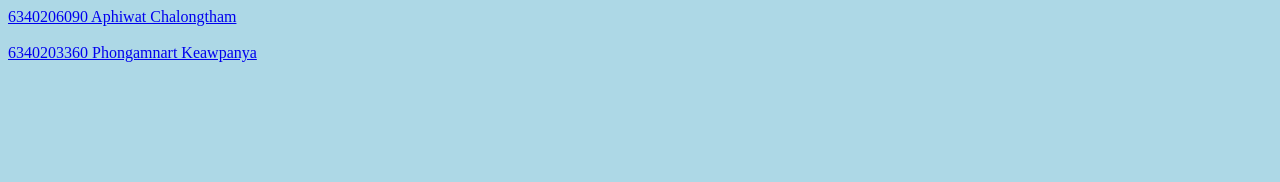
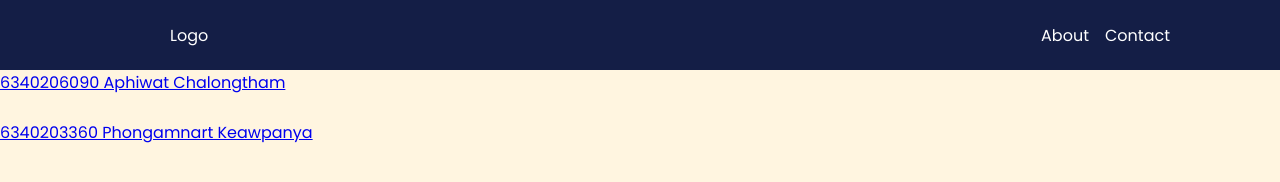
Before and after one commit to Aphiwatch/lab_3, a plain HTML site: page index.html in a window 1280 px wide. Drawn offline with Linux system fonts and the light colour scheme.

Commit message:
update style

```diff
--- a/index.html
+++ b/index.html
@@ -1,10 +1,26 @@
 <!DOCTYPE html>
-<html>
+<html lang="en">
     <head>
+        <meta charset="UTF-8">
         <title>My Friend and Me</title>
+        <meta name="viewport" content="width=device-width, initial-scale=1.0">
         <link rel="stylesheet" href="style.css">
     </head>
 <body>
+    <nav>
+        <div class="container">
+            <div class="nav-con">
+                <div class="logo">
+                    <a href="#">Logo</a>
+                </div>
+                <div class="menu">
+                    <li><a href="#">About</a></li>
+                    <li><a href="#">Contact</a></li>
+
+                </div>
+            </div>
+        </div>
+    </nav>
     <a href='profile_a.html'>6340206090 Aphiwat Chalongtham</a><br><br>
 
     <a href='profile_b.html'>6340203360 Phongamnart Keawpanya</a>
--- a/style.css
+++ b/style.css
@@ -1,3 +1,49 @@
-body {
-    background-color: lightblue;
+@import url('https://fonts.googleapis.com/css2?family=Poppins:wght@400;500;600&display=swap');
+
+*{
+    margin: 0;
+    padding: 0;
+    box-sizing: border-box;
+    list-style: none;
+    font-family: "Poppins", sans-serif;
 }
+body{
+    background: #FFF5E0;
+}
+
+.container{
+    max-width: 1140px;
+    margin: 0 auto;
+}
+nav{
+    background: #141E46;
+
+}
+
+.nav-con{
+    display: flex;
+    justify-content: flex-end;
+    align-items: center;
+    height: 70px;
+}
+.logo{
+    cursor: pointer;
+    margin-right: auto;
+    padding: 0 100px;
+}
+.logo a{
+    color: #fff;
+    text-decoration: none;
+}
+
+.menu{
+    display: flex;
+    margin-right: 40px;
+}
+.menu a{
+    color: #fff;
+    text-decoration: none;
+}
+.menu li{
+    margin-left: 1rem;
+}
```
